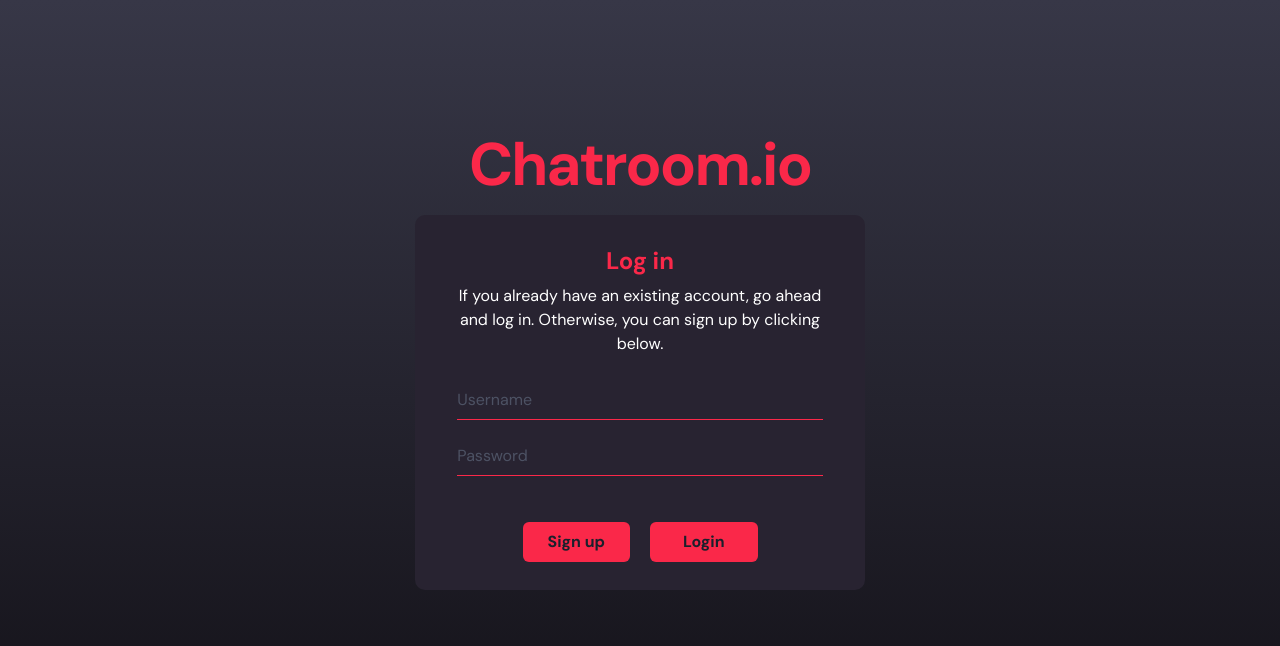
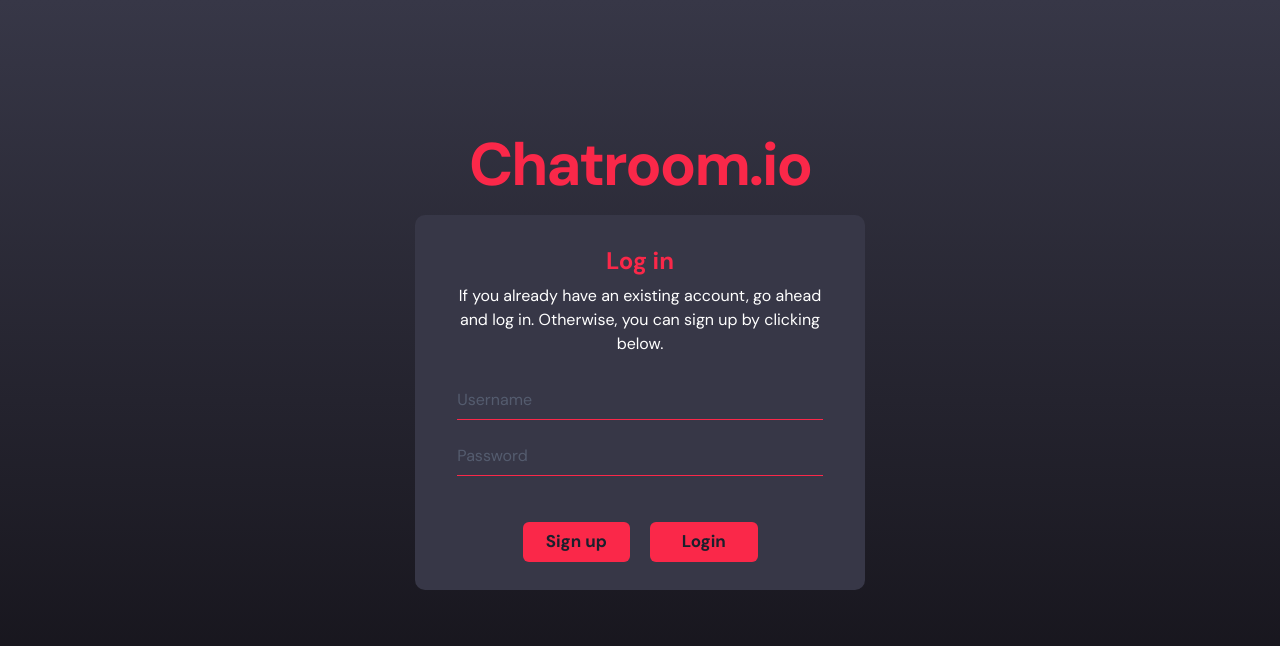
Before and after one commit to saldanaj97/ChatApp, a React (Create React App) app in the folder chat-client/: page / in a window 1280 px wide. Shown: the top 646 px of the page. Built offline with nearby package versions, Linux system fonts and the light colour scheme; no server answers.

Commit message:
Changed button font size and login box color

```diff
--- a/chat-client/src/Components/Login/Login.js
+++ b/chat-client/src/Components/Login/Login.js
@@ -78,10 +78,10 @@ const Login = () => {
           <Input variant='flushed' width='85%' borderColor='#FA2849' color='#FA2849' focusBorderColor=' #FA2849' type='text' placeholder='Username' value={name} onChange={(e) => setName(e.target.value)} />
           <Input variant='flushed' width='85%' borderColor='#FA2849' color='#FA2849' focusBorderColor=' #FA2849' type='password' placeholder='Password' value={password} onChange={(e) => setPassword(e.target.value)} />
           <Box className='buttons' width='100%' m='30px 0px 0px 0px' align='center'>
-            <Button backgroundColor='#FA2849' width='25%' m='0px 10px' onClick={handleSignUpClick}>
+            <Button backgroundColor='#FA2849' width='25%' m='0px 10px' onClick={handleSignUpClick} fontSize='17px'>
               Sign up
             </Button>
-            <Button backgroundColor='#FA2849' width='25%' m='0px 10px' onClick={handleLoginClick}>
+            <Button backgroundColor='#FA2849' width='25%' m='0px 10px' onClick={handleLoginClick} fontSize='17px'>
               Login
             </Button>
           </Box>
--- a/chat-client/src/Components/Login/Login.scss
+++ b/chat-client/src/Components/Login/Login.scss
@@ -1,5 +1,6 @@
 .login-container {
-    background-color: #282331;
+  background-color: #373747;
+  //extra color that wil be used later 534AD9
   padding: 10px;
   border-radius: 10px;
   .login-message {
```
Lines whose indentation alone changed are shown as unchanged.
